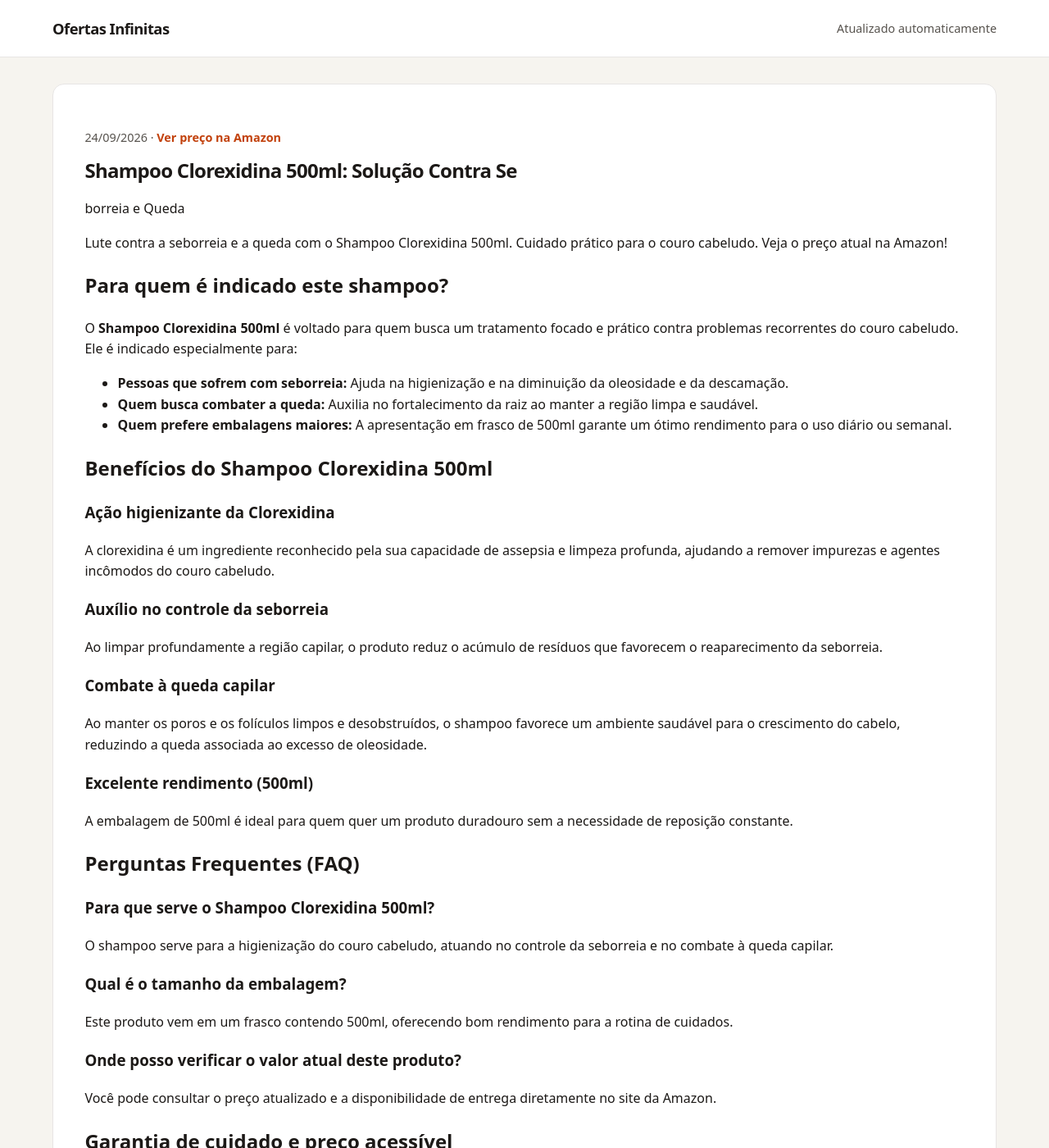
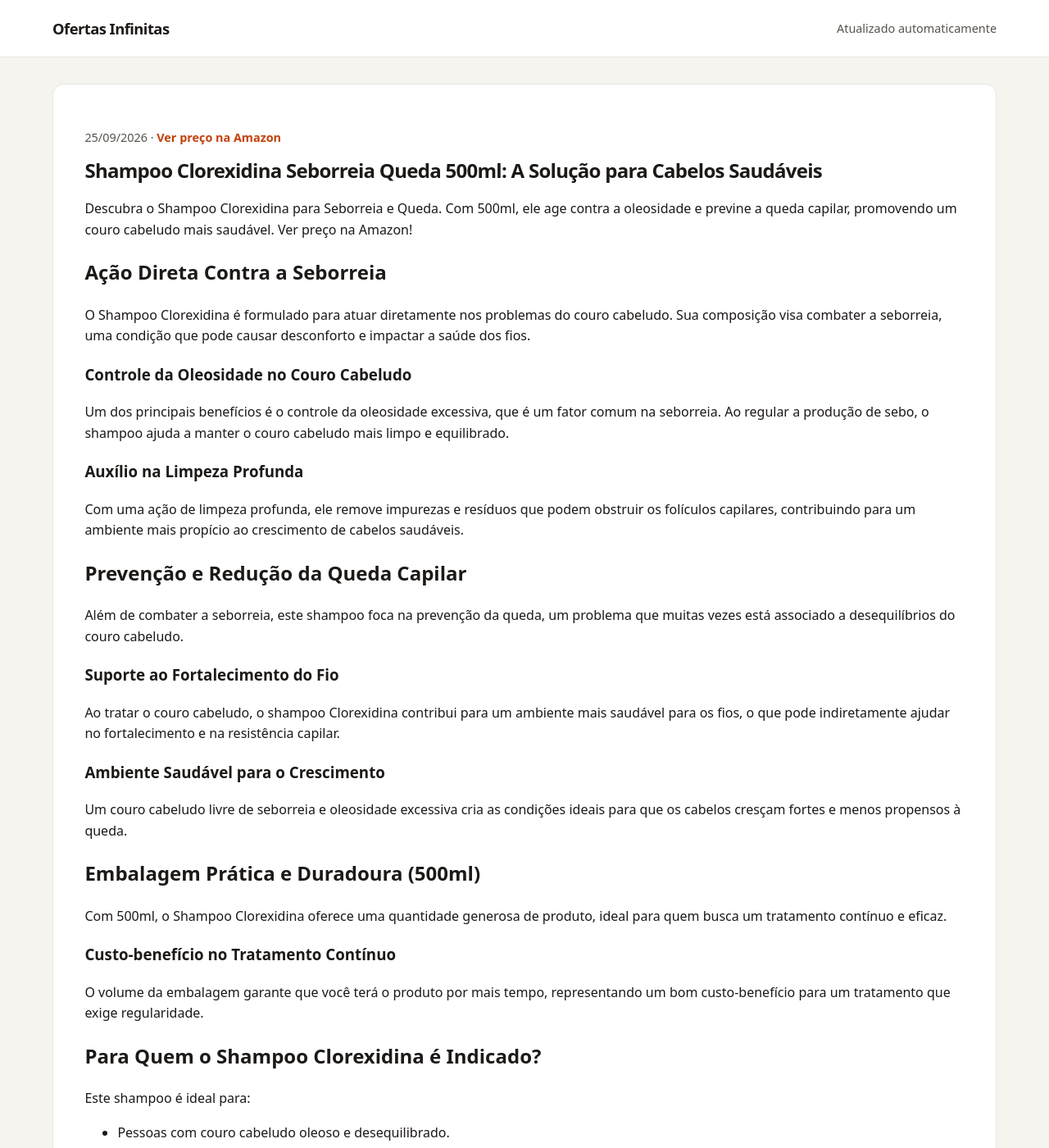
Before and after one commit to Monuver/afiliado, a Jekyll site: the page built from _posts/2026-08-19-shampoo-clorexidina-seborreia-queda-500ml-b09l9qkmd1.md, in a window 1280 px wide and 1400 px high. Shown: the whole window at 82% size. Built offline with Jekyll 4.4.1, drawn with Linux system fonts in a browser that asks for light colours; some of the changed text lies outside the part shown.

```diff
--- a/_posts/2026-08-19-shampoo-clorexidina-seborreia-queda-500ml-b09l9qkmd1.md
+++ b/_posts/2026-08-19-shampoo-clorexidina-seborreia-queda-500ml-b09l9qkmd1.md
@@ -1,8 +1,8 @@
 ---
 layout: post
-title: 'Shampoo Clorexidina 500ml: Solução Contra Se'
-description: Lute contra a seborreia e a queda com o Shampoo Clorexidina 500ml. Cuidado prático para o couro cabeludo. Veja o preço atual na Amazon!
-date: 2026-09-24 10:22:19 -0300
+title: 'Shampoo Clorexidina Seborreia Queda 500ml: A Solução para Cabelos Saudáveis'
+description: Descubra o Shampoo Clorexidina para Seborreia e Queda. Com 500ml, ele age contra a oleosidade e previne a queda capilar, promovendo um couro cabeludo...
+date: 2026-09-25 10:20:06 -0300
 categories:
 - ofertas
 image: ''
@@ -10,46 +10,55 @@ preco: Ver preço na Amazon
 affiliate_url: https://amzn.to/4qzhrZ9
 ---
 
-# Shampoo Clorexidina 500ml: Solução Contra Se
-borreia e Queda
+# Shampoo Clorexidina Seborreia Queda 500ml: A Solução para Cabelos Saudáveis
 
-Lute contra a seborreia e a queda com o Shampoo Clorexidina 500ml. Cuidado prático para o couro cabeludo. Veja o preço atual na Amazon!
+Descubra o Shampoo Clorexidina para Seborreia e Queda. Com 500ml, ele age contra a oleosidade e previne a queda capilar, promovendo um couro cabeludo mais saudável. Ver preço na Amazon!
 
-## Para quem é indicado este shampoo?
+## Ação Direta Contra a Seborreia
 
-O **Shampoo Clorexidina 500ml** é voltado para quem busca um tratamento focado e prático contra problemas recorrentes do couro cabeludo. Ele é indicado especialmente para:
+O Shampoo Clorexidina é formulado para atuar diretamente nos problemas do couro cabeludo. Sua composição visa combater a seborreia, uma condição que pode causar desconforto e impactar a saúde dos fios.
 
-* **Pessoas que sofrem com seborreia:** Ajuda na higienização e na diminuição da oleosidade e da descamação.
-* **Quem busca combater a queda:** Auxilia no fortalecimento da raiz ao manter a região limpa e saudável.
-* **Quem prefere embalagens maiores:** A apresentação em frasco de 500ml garante um ótimo rendimento para o uso diário ou semanal.
+### Controle da Oleosidade no Couro Cabeludo
+Um dos principais benefícios é o controle da oleosidade excessiva, que é um fator comum na seborreia. Ao regular a produção de sebo, o shampoo ajuda a manter o couro cabeludo mais limpo e equilibrado.
 
-## Benefícios do Shampoo Clorexidina 500ml
+### Auxílio na Limpeza Profunda
+Com uma ação de limpeza profunda, ele remove impurezas e resíduos que podem obstruir os folículos capilares, contribuindo para um ambiente mais propício ao crescimento de cabelos saudáveis.
 
-### Ação higienizante da Clorexidina
-A clorexidina é um ingrediente reconhecido pela sua capacidade de assepsia e limpeza profunda, ajudando a remover impurezas e agentes incômodos do couro cabeludo.
+## Prevenção e Redução da Queda Capilar
 
-### Auxílio no controle da seborreia
-Ao limpar profundamente a região capilar, o produto reduz o acúmulo de resíduos que favorecem o reaparecimento da seborreia.
+Além de combater a seborreia, este shampoo foca na prevenção da queda, um problema que muitas vezes está associado a desequilíbrios do couro cabeludo.
 
-### Combate à queda capilar
-Ao manter os poros e os folículos limpos e desobstruídos, o shampoo favorece um ambiente saudável para o crescimento do cabelo, reduzindo a queda associada ao excesso de oleosidade.
+### Suporte ao Fortalecimento do Fio
+Ao tratar o couro cabeludo, o shampoo Clorexidina contribui para um ambiente mais saudável para os fios, o que pode indiretamente ajudar no fortalecimento e na resistência capilar.
 
-### Excelente rendimento (500ml)
-A embalagem de 500ml é ideal para quem quer um produto duradouro sem a necessidade de reposição constante.
+### Ambiente Saudável para o Crescimento
+Um couro cabeludo livre de seborreia e oleosidade excessiva cria as condições ideais para que os cabelos cresçam fortes e menos propensos à queda.
 
-## Perguntas Frequentes (FAQ)
+## Embalagem Prática e Duradoura (500ml)
 
-### Para que serve o Shampoo Clorexidina 500ml?
-O shampoo serve para a higienização do couro cabeludo, atuando no controle da seborreia e no combate à queda capilar.
+Com 500ml, o Shampoo Clorexidina oferece uma quantidade generosa de produto, ideal para quem busca um tratamento contínuo e eficaz.
 
-### Qual é o tamanho da embalagem?
-Este produto vem em um frasco contendo 500ml, oferecendo bom rendimento para a rotina de cuidados.
+### Custo-benefício no Tratamento Contínuo
+O volume da embalagem garante que você terá o produto por mais tempo, representando um bom custo-benefício para um tratamento que exige regularidade.
 
-### Onde posso verificar o valor atual deste produto?
-Você pode consultar o preço atualizado e a disponibilidade de entrega diretamente no site da Amazon.
+## Para Quem o Shampoo Clorexidina é Indicado?
 
-## Garantia de cuidado e preço acessível
+Este shampoo é ideal para:
+*   Pessoas com couro cabeludo oleoso e desequilibrado.
+*   Indivíduos que sofrem com seborreia e suas consequências.
+*   Quem busca uma solução para ajudar na redução da queda capilar.
+*   Usuários que procuram um produto de tratamento com um bom volume (500ml) para uso regular.
 
-Se você procura uma opção eficiente para cuidar da saúde do couro cabeludo e manter a rotina de higiene em dia, este produto oferece o volume ideal para o seu tratamento.
+## Perguntas Frequentes sobre o Shampoo Clorexidina Seborreia Queda
 
+### Qual a principal função do Shampoo Clorexidina 500ml?
+A principal função é combater a seborreia e ajudar na redução da queda capilar, agindo no controle da oleosidade e na saúde do couro cabeludo.
+
+### Posso usar o Shampoo Clorexidina todos os dias?
+Para a frequência de uso, é fundamental verificar as instruções presentes no rótulo do produto, pois produtos de tratamento podem ter recomendações específicas do fabricante.
+
+### Onde posso encontrar o Shampoo Clorexidina Seborreia Queda?
+Você pode encontrar este produto e verificar o preço atualizado na Amazon.
+
+## Adquira Já o Seu Shampoo Clorexidina
 [Confira o preço atualizado na Amazon](https://amzn.to/4qzhrZ9)
```
Also changed, not shown: _posts/2026-08-18-cafeteira-italiana-expresso-aluminio-xicaras-b08b79hyvc.md (+24 -24 lines), _posts/2026-08-19-cadeira-escritorio-presidente-duoffice-du500a-b09vnbcfdj.md (+40 -26 lines), _posts/2026-08-19-flexiveis-cotonete-bastonetes-bellacotton-150unidades-b0cx9wkp1b.md (+25 -25 lines).
